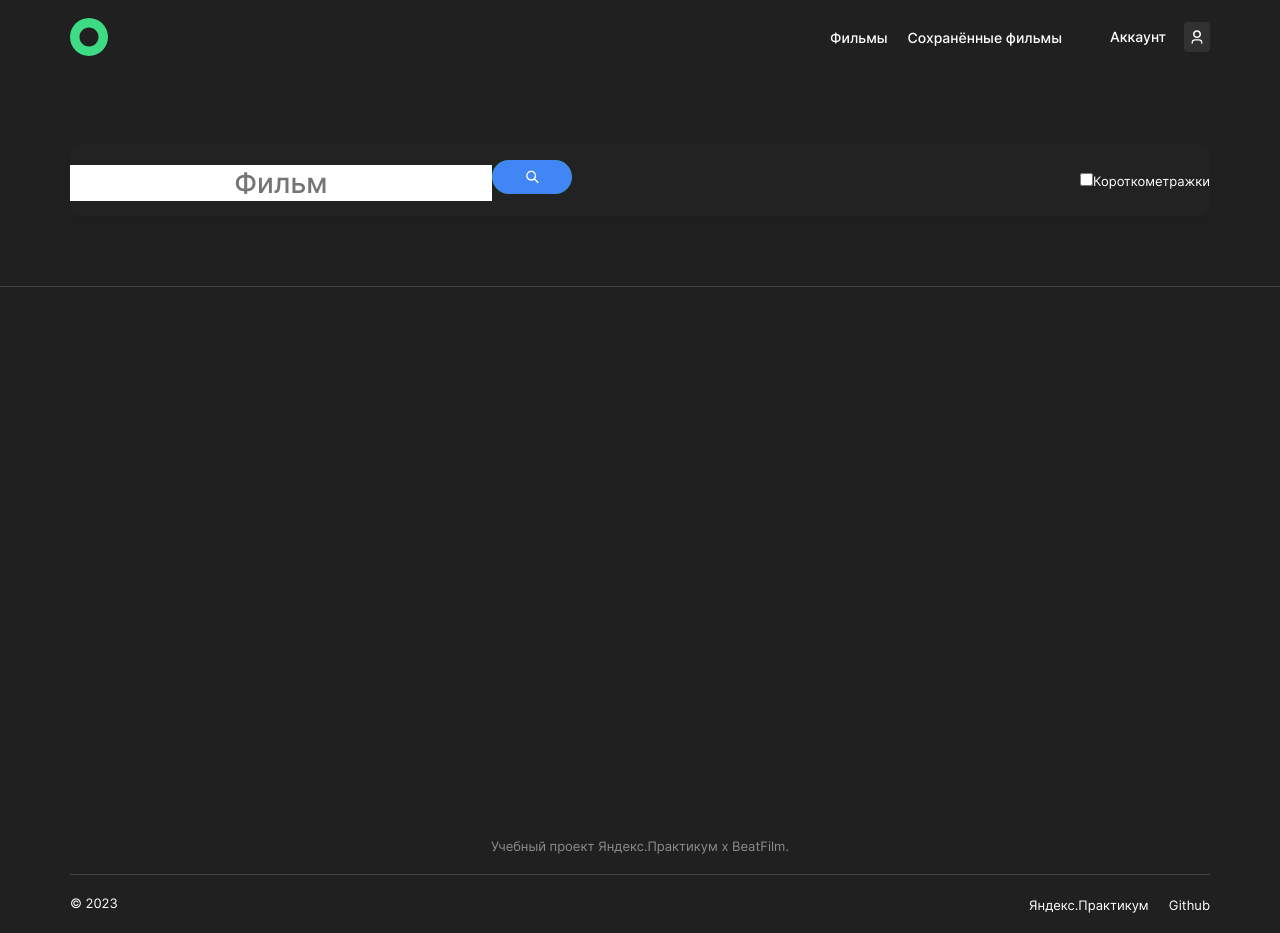
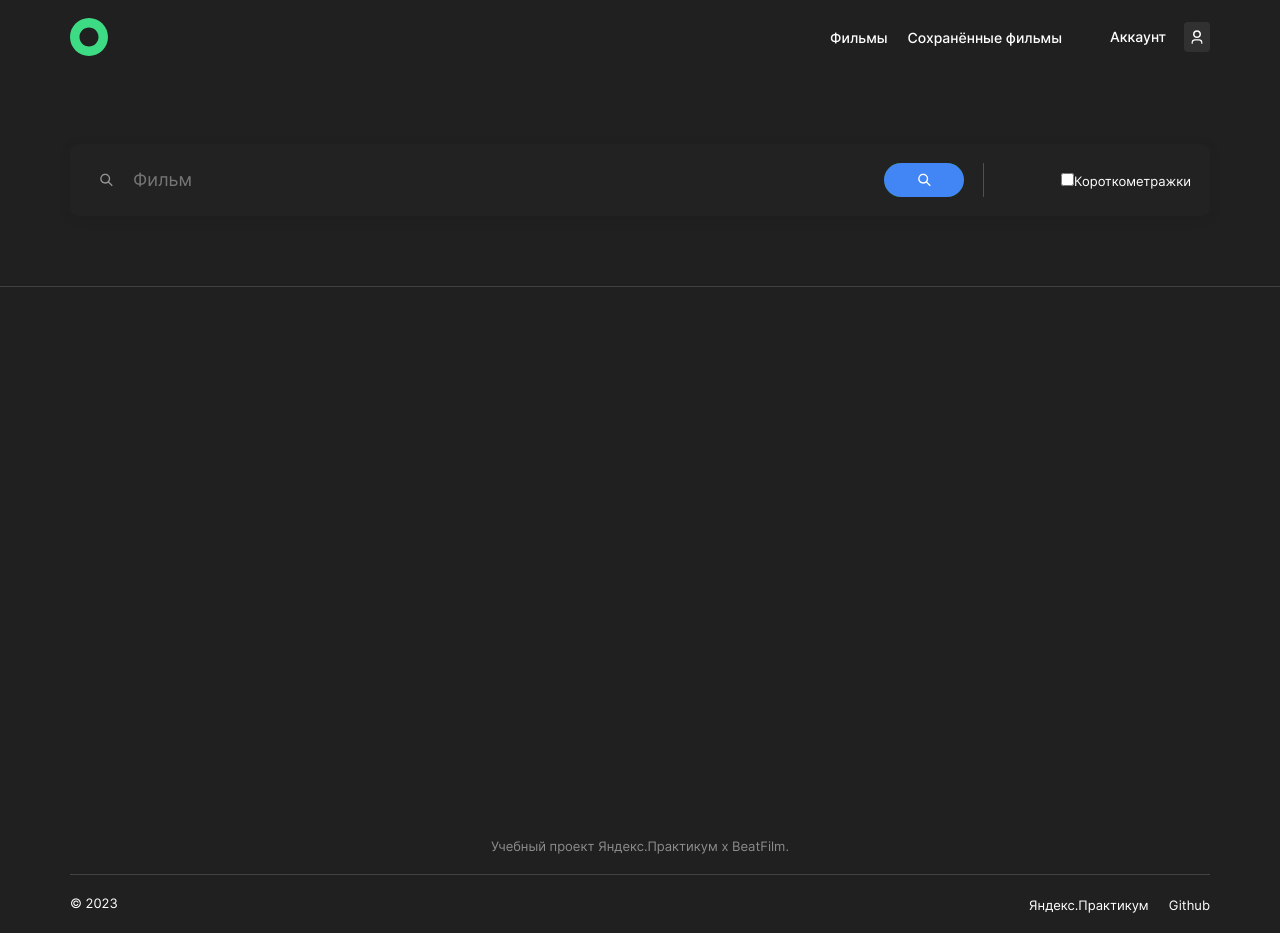
Before and after one commit to alebedev85/movies-explorer-frontend, a React (Create React App) app: page /movies in a window 1280 px wide. Built offline with nearby package versions, Linux system fonts and the light colour scheme.

Commit message:
refactor: настроил строку поиска

```diff
--- a/src/components/SearchForm/SearchForm.css
+++ b/src/components/SearchForm/SearchForm.css
@@ -12,18 +12,43 @@
   display: flex;
   justify-content: space-between;
   align-items: center;
+  padding: 19px 19px;
+  box-sizing: border-box;
 }
 
-.search__form__input-container {}
+.search__form__input-container {
+  display: flex;
+  padding-right: 19px;
+  border-right: 1px solid #505050;
+  width: 79.4%;
+  position: relative;
+}
+
+/* .search__form__input-container:after {
+  content: "";
+  background: #505050;
+  width: 1px;
+  height: 40px;
+  position: absolute;
+} */
 
 .search__form__input-container__input {
-  font-weight: 500;
-  font-size: 28px;
-  line-height: 34px;
-  text-align: center;
-  color: #A0A0A0;
-  border: #FFFFFF;
-  width: 80%;
+  margin-left: 8px;
+  color: #8B8B8B;
+  font-size: 18px;
+  font-style: normal;
+  font-weight: 400;
+  line-height: 20px;
+  background-color: initial;
+  border: none;
+  outline: none;
+  width: 86%;
+}
+
+.search__form__input-container__icon {
+  width: 34px;
+  height: 34px;
+  object-fit: contain;
 }
 
 .search__form__input-container__button {
--- a/src/components/SearchForm/SearchForm.js
+++ b/src/components/SearchForm/SearchForm.js
@@ -1,11 +1,18 @@
 import React from 'react';
 import './SearchForm.css';
+
+import searchIcon from '../../images/search-icon.svg'
 
 function SearchForm() {
   return (
     <section className='search'>
       <form className='search__form'>
         <div className='search__form__input-container'>
+          <img
+            src={searchIcon}
+            className='search__form__input-container__icon'
+            alt='Иконка поиска'
+          />
           <input
             className='search__form__input-container__input'
             placeholder='Фильм'
```
Also changed, not shown: src/images/search-icon.svg (added).
